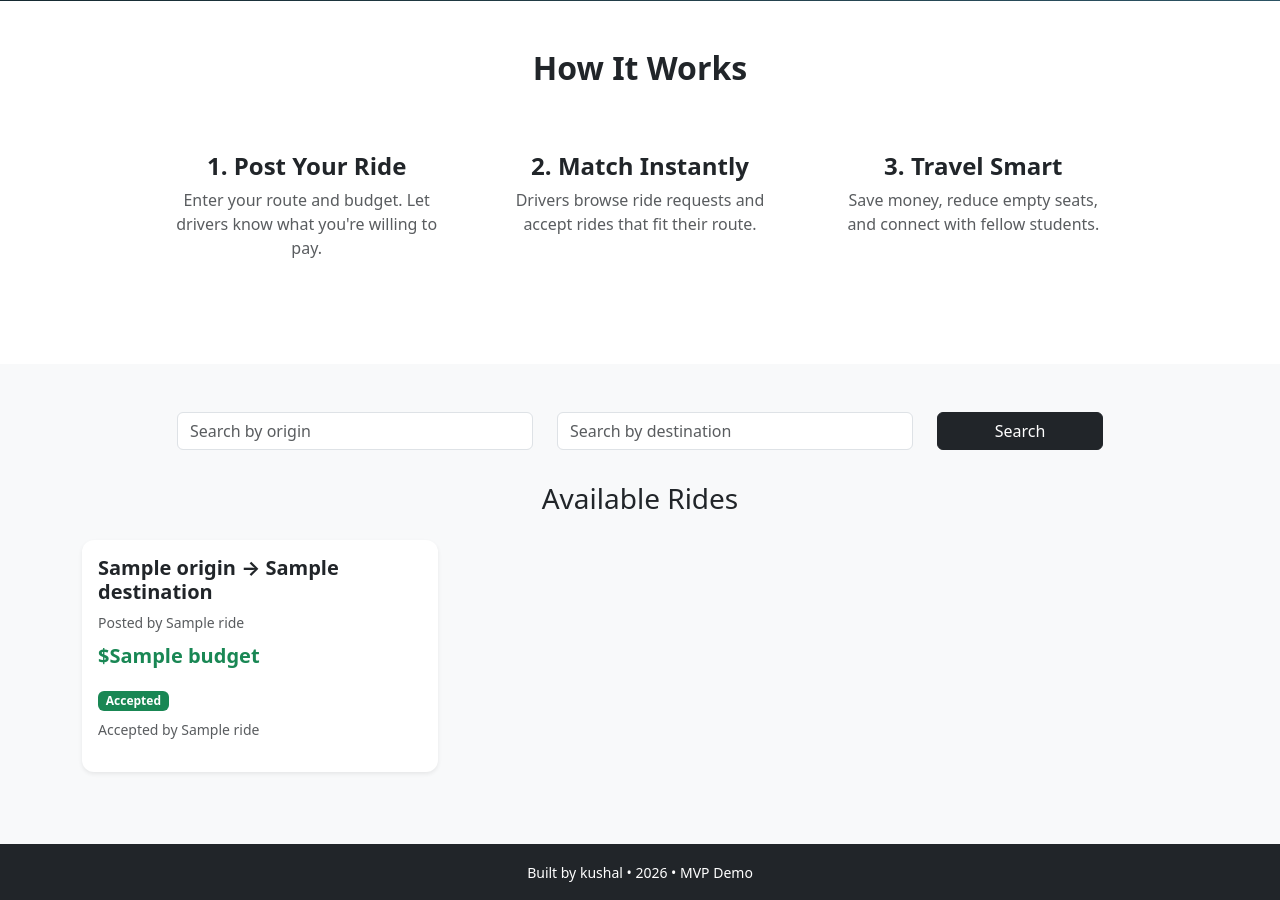
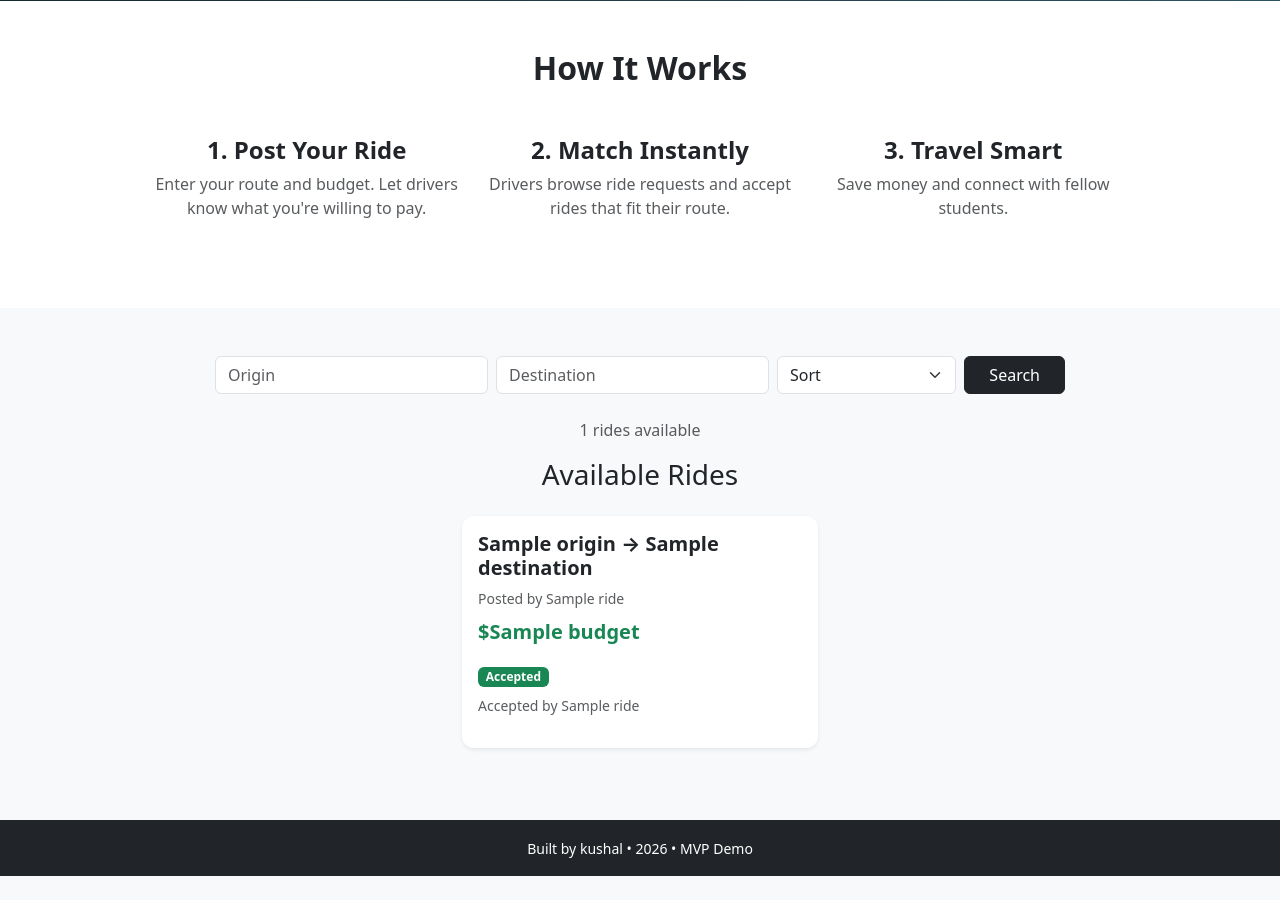
Before and after one commit to KushalKUMAR-P/student-ride-demo, a Flask app: template templates/index.html in a window 1280 px wide. Shown: the part 352-1252 px from the top of the page. After the commit the page ends 1228 px from the top, so only its background shows below. Run offline with Flask 3, Linux system fonts and the light colour scheme; the template is opened without the code that fills it: most values are stand-ins (such as "Sample title", 1, 10 or a date in 2020).

Commit message:
Fix search layout and improve rides section UI

```diff
--- a/app.py
+++ b/app.py
@@ -44,13 +44,13 @@ def init_db():
     conn.commit()
     conn.close()
 
-
 @app.route("/", methods=["GET"])
 def home():
     conn = get_db_connection()
 
     search_origin = request.args.get("origin")
     search_destination = request.args.get("destination")
+    sort_order = request.args.get("sort")
 
     query = """
         SELECT rides.*,
@@ -75,13 +75,16 @@ def home():
     if filters:
         query += " WHERE " + " AND ".join(filters)
 
+    if sort_order == "low":
+        query += " ORDER BY rides.budget ASC"
+    elif sort_order == "high":
+        query += " ORDER BY rides.budget DESC"
+
     rides = conn.execute(query, params).fetchall()
     conn.close()
+    total_rides = len(rides)
 
-    return render_template(
-        "index.html",
-        rides=rides
-    )
+    return render_template("index.html", rides=rides)
 
 
 @app.route("/register", methods=["GET", "POST"])
--- a/templates/index.html
+++ b/templates/index.html
@@ -35,7 +35,6 @@
         <a href="/logout" class="btn btn-light btn-sm">
           Logout
         </a>
-
         {% else %}
         <a href="/login" class="btn btn-outline-light btn-sm me-2">Login</a>
         <a href="/register" class="btn btn-light btn-sm">Register</a>
@@ -66,6 +65,7 @@
       {% endif %}
     </div>
   </section>
+
   <!-- HOW IT WORKS -->
   <section class="py-5 bg-white">
     <div class="container text-center" style="max-width: 1000px;">
@@ -73,30 +73,24 @@
 
       <div class="row">
         <div class="col-md-4 mb-4">
-          <div class="p-3">
           <h4 class="fw-bold">1. Post Your Ride</h4>
           <p class="text-muted">
             Enter your route and budget. Let drivers know what you're willing to pay.
           </p>
         </div>
-        </div>
 
         <div class="col-md-4 mb-4">
-          <div class="p-3">
           <h4 class="fw-bold">2. Match Instantly</h4>
           <p class="text-muted">
             Drivers browse ride requests and accept rides that fit their route.
           </p>
         </div>
-        </div>
 
         <div class="col-md-4 mb-4">
-          <div class="p-3">
           <h4 class="fw-bold">3. Travel Smart</h4>
           <p class="text-muted">
-              Save money, reduce empty seats, and connect with fellow students.
+            Save money and connect with fellow students.
           </p>
-          </div>
         </div>
       </div>
     </div>
@@ -104,29 +98,45 @@
 
   <!-- RIDES SECTION -->
   <div class="container mt-5 mb-5">
-    <form method="GET" class="row mb-4 justify-content-center">
-      <div class="col-md-4 mb-2">
-        <input type="text" name="origin" class="form-control" placeholder="Search by origin">
+
+    <!-- SEARCH FORM -->
+    <form method="GET" class="row g-2 mb-4 justify-content-center">
+
+      <div class="col-md-3">
+        <input type="text" name="origin" class="form-control" placeholder="Origin">
       </div>
 
-      <div class="col-md-4 mb-2">
-        <input type="text" name="destination" class="form-control" placeholder="Search by destination">
+      <div class="col-md-3">
+        <input type="text" name="destination" class="form-control" placeholder="Destination">
       </div>
 
-      <div class="col-md-2 mb-2">
-        <button type="submit" class="btn btn-dark w-100">
+      <div class="col-md-2">
+        <select name="sort" class="form-select">
+          <option value="">Sort</option>
+          <option value="low">Budget ↑</option>
+          <option value="high">Budget ↓</option>
+        </select>
+      </div>
+
+      <div class="col-md-auto">
+        <button type="submit" class="btn btn-dark px-4">
           Search
         </button>
       </div>
+
     </form>
+
+    <p class="text-center text-muted">
+      {{ total_rides }} rides available
+    </p>
 
     <h3 class="mb-4 text-center">Available Rides</h3>
 
     {% if rides %}
-    <div class="row">
+    <div class="row justify-content-center">
       {% for ride in rides %}
-      <div class="col-md-6 col-lg-4 mb-4">
-        <div class="card h-100 shadow-sm border-0">
+      <div class="col-sm-12 col-md-6 col-lg-4 d-flex mb-4">
+        <div class="card shadow-sm border-0 w-100">
           <div class="card-body">
 
             <h5 class="fw-bold mb-2">
@@ -140,7 +150,6 @@
             <p class="fs-5 fw-bold text-success mb-3">
               ${{ ride.budget }}
             </p>
-
 
             {% if ride.status == "Pending" %}
             <span class="badge bg-warning text-dark">Pending</span>
@@ -173,9 +182,6 @@
             <span class="badge bg-secondary">Completed</span>
             {% endif %}
 
-
-
-
           </div>
         </div>
       </div>
@@ -184,6 +190,7 @@
     {% else %}
     <p class="text-center text-muted">No rides available yet.</p>
     {% endif %}
+
   </div>
 
   <!-- FOOTER -->
```
Lines whose indentation alone changed are shown as unchanged.
